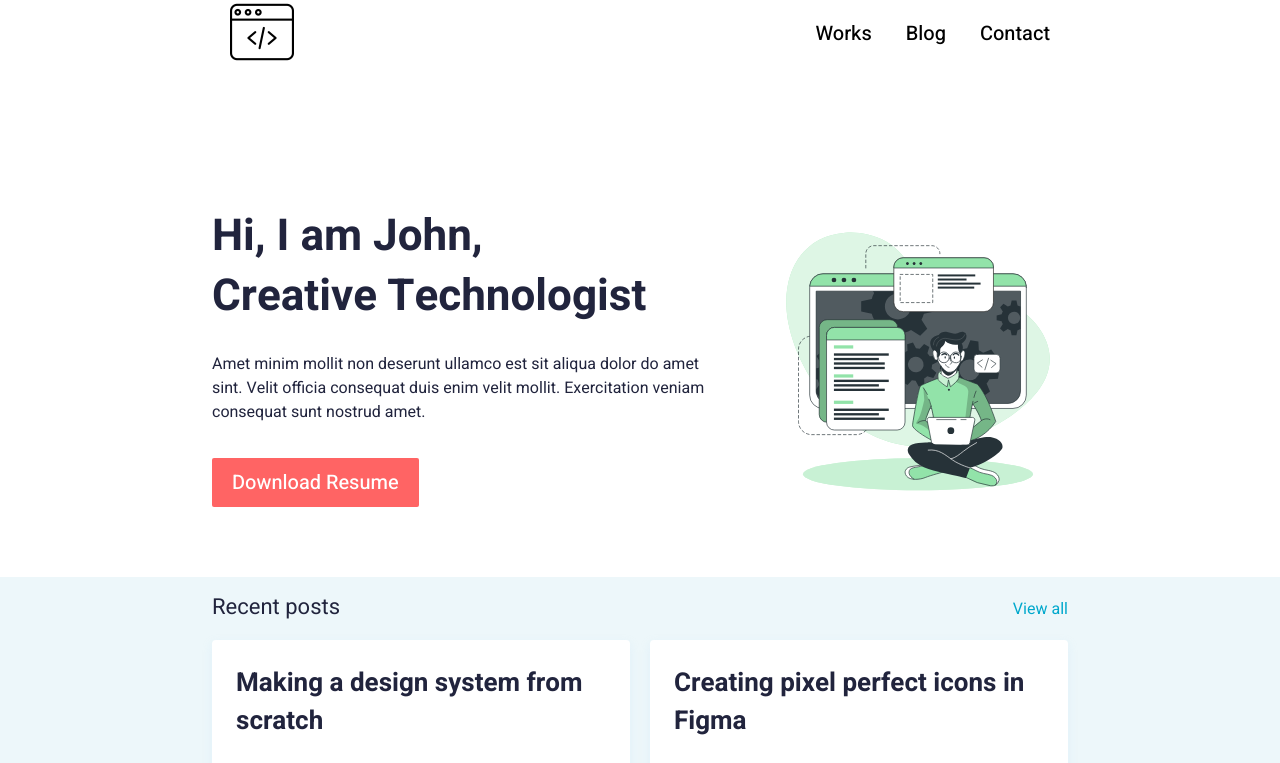
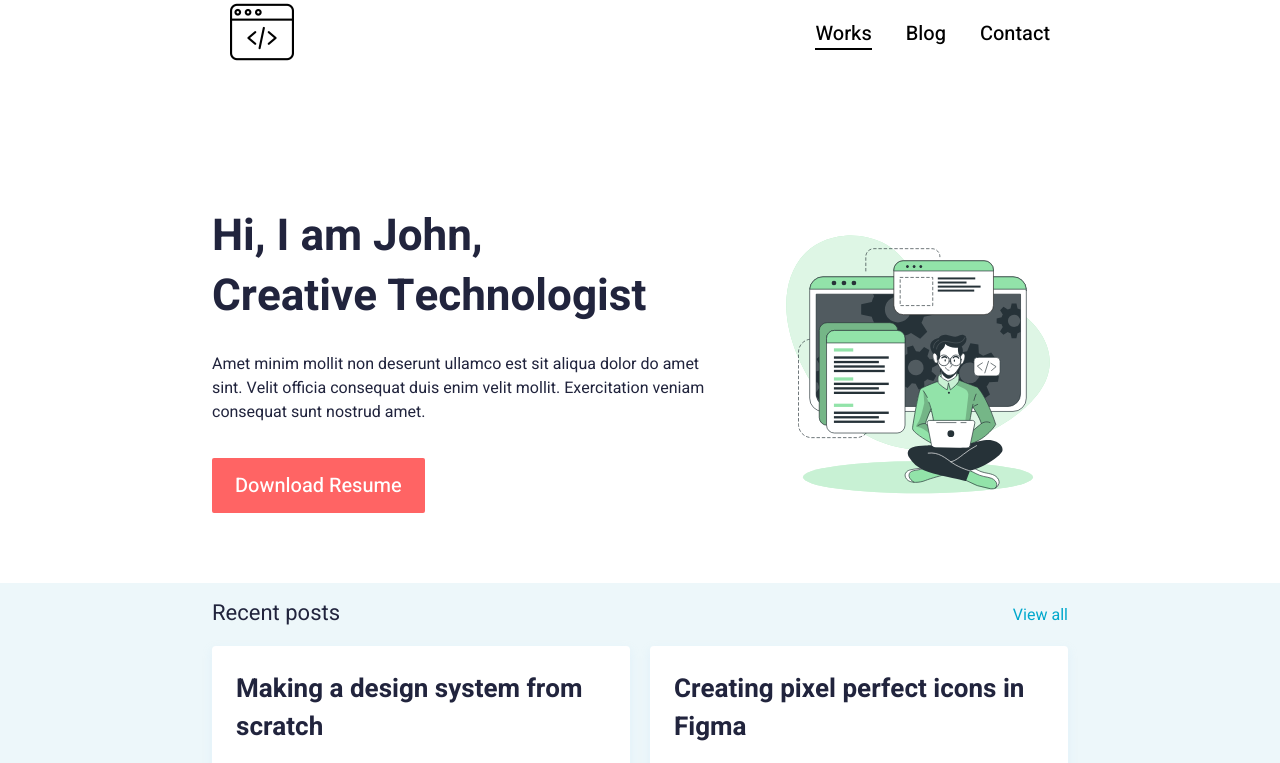
Before and after one commit to temomaglakelidze/homework9-temomaglakleidze, a plain HTML site: page index.html in a window 1280 px wide. In both pictures the pointer is over the link "Works". Shown: the top 763 px of the page. Drawn offline with Linux system fonts and the light colour scheme.

Commit message:
add animations

```diff
--- a/styles/styles.css
+++ b/styles/styles.css
@@ -27,6 +27,10 @@ header {
   font-style: normal;
   font-weight: 500;
   line-height: normal;
+  transition: all;
+}
+.nav-list a:hover {
+  border-bottom: 2px solid #000;
 }
 .developer-img {
   max-width: 300px;
@@ -79,8 +83,14 @@ header {
   font-weight: 500;
   line-height: normal;
   padding: 10px 20px;
-  border: none;
+  border: 3px solid #ff6464;
   cursor: pointer;
+  transition: all 0.3s;
+}
+.heading-name button:hover {
+  border: 3px solid #ff6464;
+  background: none;
+  color: #ff6464;
 }
 .posts-content {
   width: 100%;
@@ -135,6 +145,11 @@ header {
   border-radius: 4px;
   background: #fff;
   box-shadow: 0px 4px 10px 0px rgba(187, 225, 250, 0.25);
+  transition: transform all;
+  cursor: pointer;
+}
+.card:hover {
+  scale: 1.1;
 }
 .card h2 {
   width: 374px;
@@ -197,6 +212,7 @@ header {
   justify-content: center;
   gap: 18px;
 }
+
 .work-card-title h2 {
   color: #21243d;
   font-family: Heebo;
```
